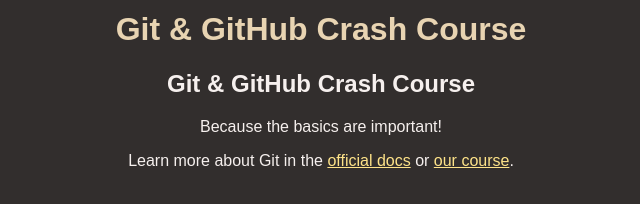
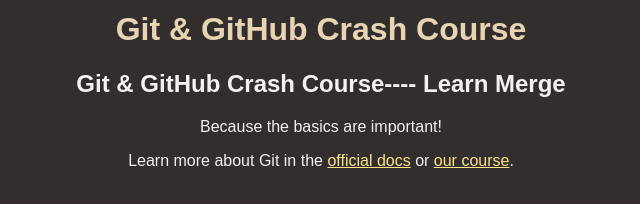
Before and after one commit to Sunmau702/Github01, a plain HTML site: page index.html in a window 1280 px wide. Shown: the part 158-362 px from the top of the page, without its empty margins (319-959 px from the left). Drawn offline with Linux system fonts and the light colour scheme.

Commit message:
Adding Another H2 title

```diff
--- a/index.html
+++ b/index.html
@@ -11,7 +11,7 @@
     <header>
       <img id="logo" src="logo.png" alt="A logo that contains the word 'Git'" />
       <h1>Git & GitHub Crash Course</h1>
-      <h2>Git & GitHub Crash Course</h2>
+      <h2>Git & GitHub Crash Course---- Learn Merge</h2>
     </header>
     <main>
       <p>Because the basics are important!</p>
```
